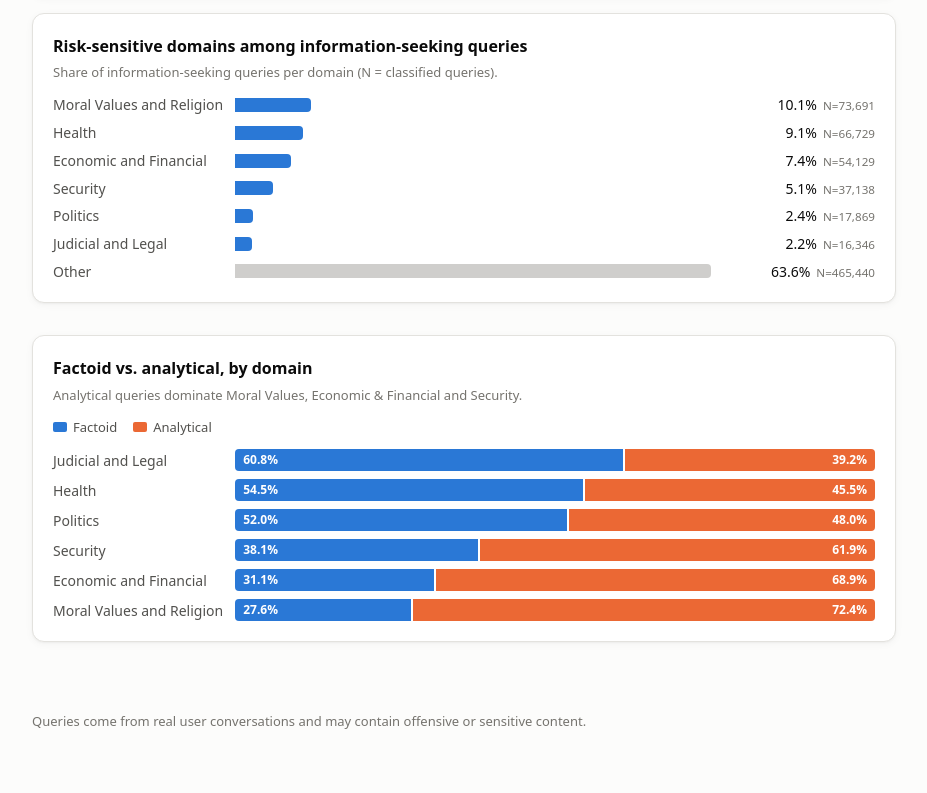
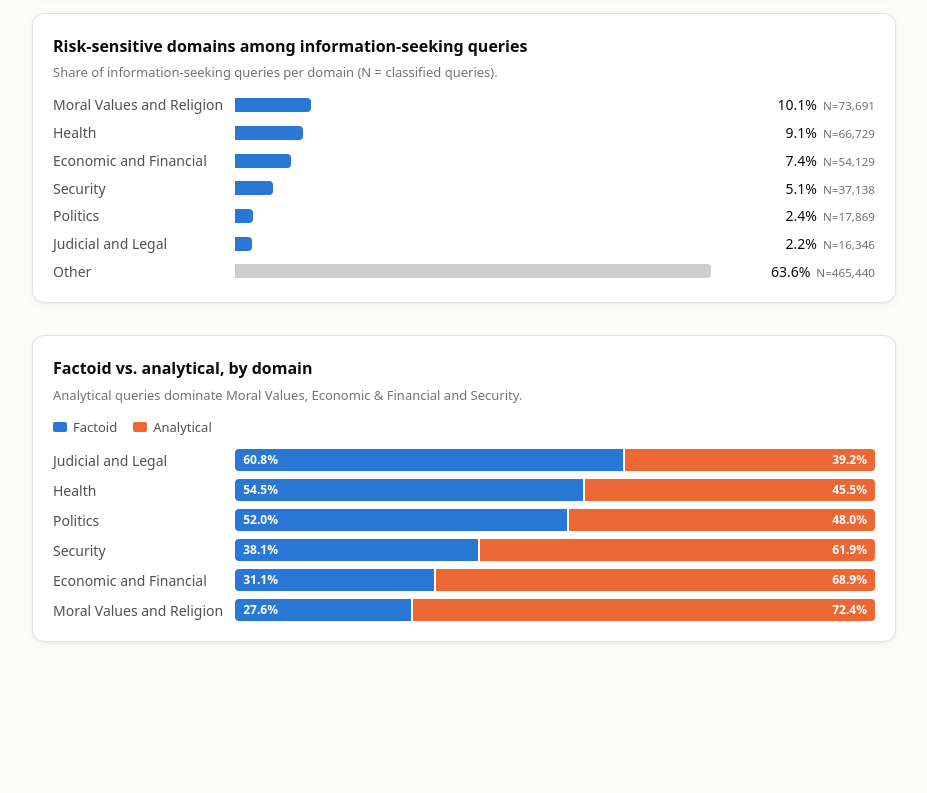
Before and after one commit to tceron/wildseek-eval, a plain HTML site: page docs/index.html in a window 1280 px wide. Shown: the part 2742-3535 px from the top of the page, without its empty margins (176-1103 px from the left). After the commit the page ends 3408 px from the top, so only its background shows below. Drawn offline with Linux system fonts and the light colour scheme.

Commit message:
rm warning

```diff
--- a/docs/index.html
+++ b/docs/index.html
@@ -176,9 +176,6 @@
 
 </main>
 
-<footer class="wrap footer">
-  <p>Queries come from real user conversations and may contain offensive or sensitive content.</p>
-</footer>
 
 <div class="tooltip" id="tooltip" role="tooltip" hidden></div>
 <script src="app.js"></script>
```
